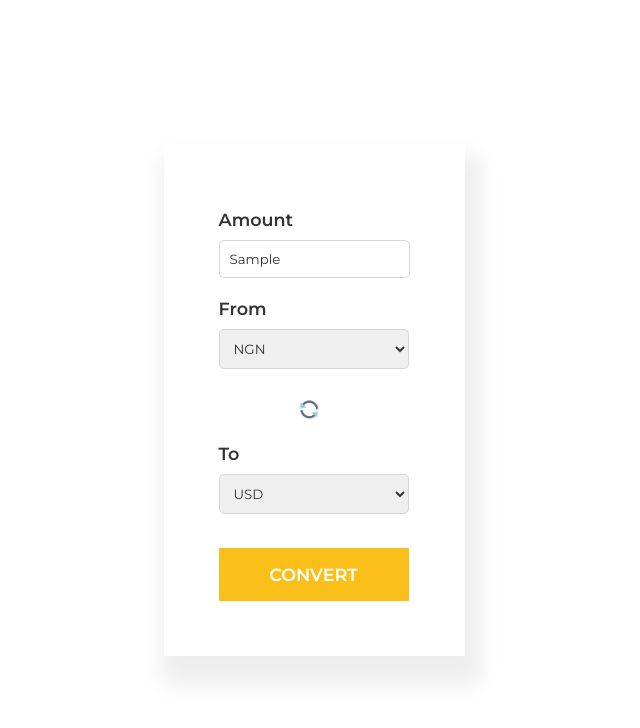
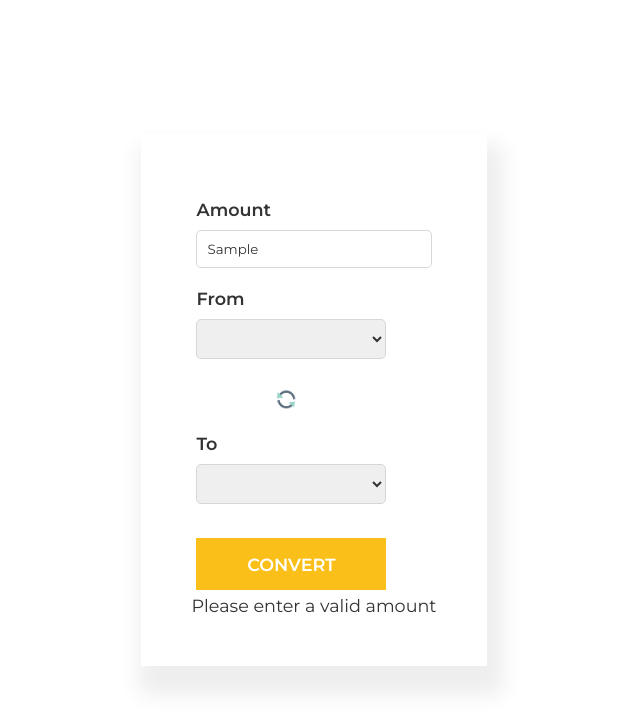
Before and after one commit to Marienoir/Team-1-Enyata, a plain HTML site: page converter.html in a window 1280 px wide. Both pictures are taken after typing "Sample" into the empty fields and a click on the button "CONVERT". Shown: the whole page, without its empty margins (326-966 px from the left). Drawn offline with Linux system fonts and the light colour scheme; no server answers.

Commit message:
functonality for converter app

```diff
--- a/converter.html
+++ b/converter.html
@@ -14,131 +14,29 @@
     <main class="container">
         <div class="container-card">
             <div class="flex-column">
-                <label for="amount">Amount</label>
-                <input type="text" class="searchBox" id="amount" placeholder="0.00">
+                <label for="currencyAmount">Amount</label>
+                <input type="text" class="searchBox" id="currencyAmount" placeholder="0.00">
             </div>
             <div class="flex-column">
-                <label for="from">From</label>
-                <select class="from" id="from">
-                    <option value="NGN">NGN</option>
-                    <option value="USD">USD</option>
-                    <option value="ARS">ARS</option>
-                    <option value="AUD">AUD</option>
-                    <option value="BGN">BGN</option>
-                    <option value="BRL">BRL</option>
-                    <option value="BSD">BSD</option>
-                    <option value="CAD">CAD</option>
-                    <option value="CHF">CHF</option>
-                    <option value="CLP">CLP</option>
-                    <option value="CNY">CNY</option>
-                    <option value="COP">COP</option>
-                    <option value="CZK">CZK</option>
-                    <option value="DKK">DKK</option>
-                    <option value="DOP">DOP</option>
-                    <option value="EGP">EGP</option>
-                    <option value="EUR">EUR</option>
-                    <option value="FJD">FJD</option>
-                    <option value="GBP">GBP</option>
-                    <option value="GTQ">GTQ</option>
-                    <option value="HKD">HKD</option>
-                    <option value="HRK">HRK</option>
-                    <option value="HUF">HUF</option>
-                    <option value="IDR">IDR</option>
-                    <option value="ILS">ILS</option>
-                    <option value="INR">INR</option>
-                    <option value="ISK">ISK</option>
-                    <option value="JPY">JPY</option>
-                    <option value="KRW">KRW</option>
-                    <option value="KZT">KZT</option>
-                    <option value="MVR">MVR</option>
-                    <option value="MXN">MXN</option>
-                    <option value="MYR">MYR</option>
-                    <option value="NOK">NOK</option>
-                    <option value="NZD">NZD</option>
-                    <option value="PAB">PAB</option>
-                    <option value="PEN">PEN</option>
-                    <option value="PHP">PHP</option>
-                    <option value="PKR">PKR</option>
-                    <option value="PLN">PLN</option>
-                    <option value="PYG">PYG</option>
-                    <option value="RON">RON</option>
-                    <option value="RUB">RUB</option>
-                    <option value="SAR">SAR</option>
-                    <option value="SEK">SEK</option>
-                    <option value="SGD">SGD</option>
-                    <option value="THB">THB</option>
-                    <option value="TRY">TRY</option>
-                    <option value="TWD">TWD</option>
-                    <option value="UAH">UAH</option>
-                    <option value="UYU">UYU</option>
-                    <option value="ZAR">ZAR</option>
+                <label for="currencyFrom">From</label>
+                <select class="from" id="currencyFrom">
                 </select>
             </div>
             <div class="container-img">
-                <img src="./icons/rotate.jpg">
+                <img src="./icons/rotate.jpg" id='toggleButton'>
             </div>
             <div class="flex-column">
-                <label for="to">To</label>
-                <select class="to" id="to">
-                    <option value="USD">USD</option>
-                    <option value="AED">AED</option>
-                    <option value="ARS">ARS</option>
-                    <option value="AUD">AUD</option>
-                    <option value="BGN">BGN</option>
-                    <option value="BRL">BRL</option>
-                    <option value="BSD">BSD</option>
-                    <option value="CAD">CAD</option>
-                    <option value="CHF">CHF</option>
-                    <option value="CLP">CLP</option>
-                    <option value="CNY">CNY</option>
-                    <option value="COP">COP</option>
-                    <option value="CZK">CZK</option>
-                    <option value="DKK">DKK</option>
-                    <option value="DOP">DOP</option>
-                    <option value="EGP">EGP</option>
-                    <option value="EUR">EUR</option>
-                    <option value="FJD">FJD</option>
-                    <option value="GBP">GBP</option>
-                    <option value="GTQ">GTQ</option>
-                    <option value="HKD">HKD</option>
-                    <option value="HRK">HRK</option>
-                    <option value="HUF">HUF</option>
-                    <option value="IDR">IDR</option>
-                    <option value="ILS">ILS</option>
-                    <option value="INR">INR</option>
-                    <option value="ISK">ISK</option>
-                    <option value="JPY">JPY</option>
-                    <option value="KRW">KRW</option>
-                    <option value="KZT">KZT</option>
-                    <option value="MVR">MVR</option>
-                    <option value="MXN">MXN</option>
-                    <option value="MYR">MYR</option>
-                    <option value="NOK">NOK</option>
-                    <option value="NZD">NZD</option>
-                    <option value="PAB">PAB</option>
-                    <option value="PEN">PEN</option>
-                    <option value="PHP">PHP</option>
-                    <option value="PKR">PKR</option>
-                    <option value="PLN">PLN</option>
-                    <option value="PYG">PYG</option>
-                    <option value="RON">RON</option>
-                    <option value="RUB">RUB</option>
-                    <option value="SAR">SAR</option>
-                    <option value="SEK">SEK</option>
-                    <option value="SGD">SGD</option>
-                    <option value="THB">THB</option>
-                    <option value="TRY">TRY</option>
-                    <option value="TWD">TWD</option>
-                    <option value="UAH">UAH</option>
-                    <option value="UYU">UYU</option>
-                    <option value="ZAR">ZAR</option>
+                <label for="currencyTo">To</label>
+                <select class="to" id="currencyTo">
                 </select>
             </div>
             <div class="flex-column">
-                <button class="slide_from_left">CONVERT</button>
+                <button class="slide_from_left" id='convertButton'>CONVERT</button>
             </div>
+            <p id='result'></p>
         </div>
 
     </main>
+    <script src='index.js'></script>
 </body>
 </html>
--- /dev/null
+++ b/index.js
@@ -0,0 +1,109 @@
+const url = 'https://api.fastforex.io';
+const api_key = 'a2899aa92f-81d85e33bf-qyphb4';
+const options = {method: 'GET', headers: {Accept: 'application/json'}};
+
+const convertButton = document.getElementById('convertButton')
+const toggleButton = document.getElementById('toggleButton')
+const fromCurrency = document.getElementById('currencyFrom')
+const toCurrency = document.getElementById('currencyTo')
+const input = document.getElementById('currencyAmount')
+const resultField = document.getElementById('result')
+
+function convertCurrency() {
+    let currencyAmount = input.value;
+
+    // validate input
+    if (Number(currencyAmount)) {
+        let fromCurrencyCode = fromCurrency.value;
+        let toCurrencyCode = toCurrency.value;
+
+        // convert the from currency to USD
+		if (fromCurrencyCode !== 'USD') {
+            fetch(`${url}/convert?to=${fromCurrencyCode}&amount=${currencyAmount}&api_key=${api_key}`, options)
+            .then(response => response.json())
+            .then(response => {
+                let convertedUsdAmount = (1 / response.result.rate) * currencyAmount
+
+                // if to currency is not USD...convert to USD
+                if (toCurrencyCode !== 'USD') {
+                    fetch(`${url}/convert?to=${toCurrencyCode}&amount=${convertedUsdAmount}&api_key=${api_key}`, options)
+                    .then(response => response.json())
+                    .then(response => {
+                        let result = response.result[toCurrencyCode].toFixed(2)
+                        resultField.innerHTML = result
+                    })
+                } else {
+                    // if to currency is USD...do not convert
+                    let result = convertedUsdAmount.toFixed(2)
+                    resultField.innerHTML = result
+                }
+            })
+            .catch(err => console.error(err));
+        } else {
+            fetch(`${url}/convert?to=${toCurrencyCode}&amount=${currencyAmount}&api_key=${api_key}`, options)
+            .then(response => response.json())
+            .then(response => {
+                let result = response.result[toCurrencyCode].toFixed(2)
+                resultField.innerHTML = result
+            })
+        }
+
+    } else {
+        resultField.innerHTML = 'Please enter a valid amount'
+    }
+}
+
+
+function populateSelectMenu() {
+
+    fetch(`${url}/currencies?api_key=${api_key}`, options)
+    .then(response => response.json())
+    .then(response => {
+        let currencies = response.currencies;
+        if (currencies !== null) {
+            for (let key in currencies) {
+                const option1 = document.createElement('OPTION')
+                option1.setAttribute('value', key)
+                const option2 = document.createElement('OPTION')
+                option2.setAttribute('value', key)
+                const currencyCode1 = document.createTextNode(key)
+                const currencyCode2 = document.createTextNode(key)
+                option1.appendChild(currencyCode1)
+                option2.appendChild(currencyCode2)
+                fromCurrency.appendChild(option1);
+			    toCurrency.appendChild(option2);
+			    fromCurrency.value = 'USD';
+			    toCurrency.value = 'NGN';
+            }
+        }
+    })
+    .catch(err => console.error(err));
+}
+
+populateSelectMenu()
+
+// Event Listeners
+convertButton.addEventListener('click', () => {
+    convertCurrency()
+})
+
+fromCurrency.addEventListener('change', () => {
+    convertCurrency()
+})
+
+toCurrency.addEventListener('change', () => {
+    convertCurrency()
+})
+
+input.addEventListener('keyup', () => {
+    convertCurrency()
+})
+
+toggleButton.addEventListener('click', () => {
+    let formerFromCurrencyCode = fromCurrency.value;
+    let formerToCurrencyCode = toCurrency.value;
+
+    document.getElementById('currencyFrom').value = formerToCurrencyCode;
+    document.getElementById('currencyTo').value = formerFromCurrencyCode;
+    convertCurrency()
+})
```
